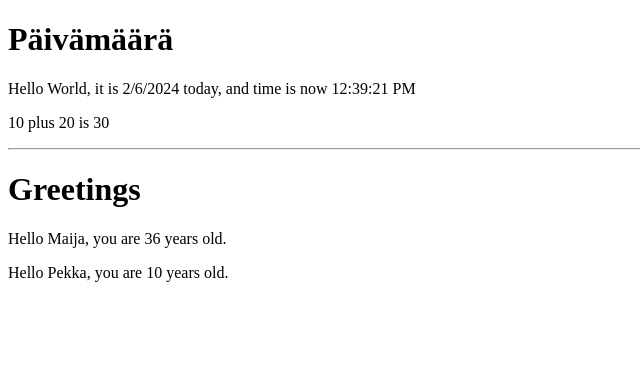
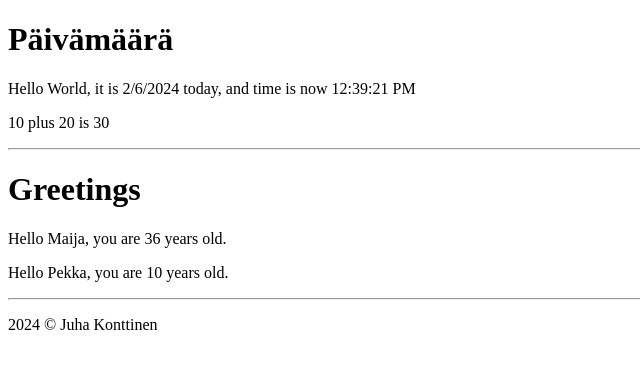
Before and after one commit to konjuable/01-part1-react, a React (Vite) app: page / in a window 1280 px wide. Shown: the top 368 px of the page, without its empty margins (0-640 px from the left). Built offline with nearby package versions, Linux system fonts and the light colour scheme.

Commit message:
Lisätty Footer-komponentti, tehtävä valmis.

```diff
--- a/src/App.jsx
+++ b/src/App.jsx
@@ -25,6 +25,14 @@ const Time = () => {
     </section>
   );
 };
+const Footer = () => {
+  return (
+    <footer>
+      <hr></hr>
+      <p>2024 &copy; Juha Konttinen</p>
+    </footer>
+  );
+};
 
 const App = () => {
   const nimi = "Pekka";
@@ -38,6 +46,8 @@ const App = () => {
 
       <Hello name="Maija" age={26 + 10} />
       <Hello name={nimi} age={ika} />
+
+      <Footer />
     </>
   );
 };
```
